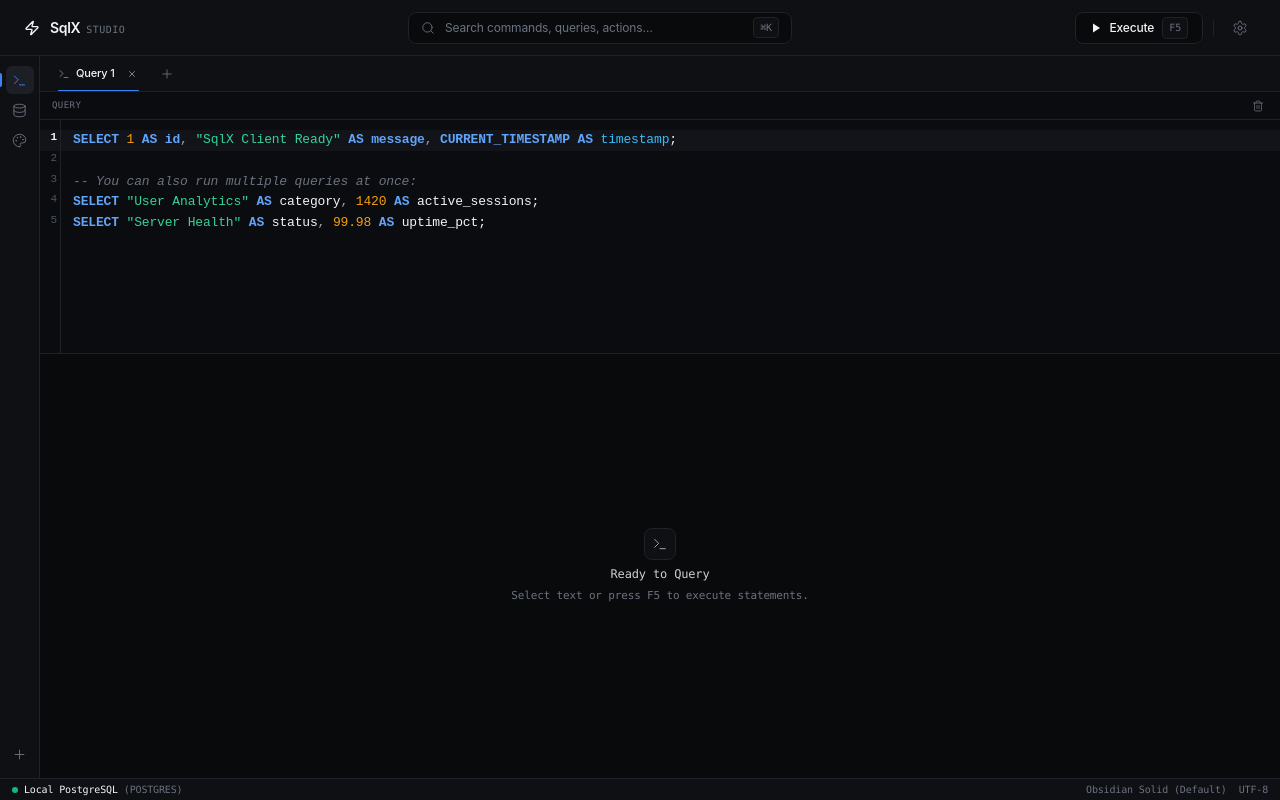
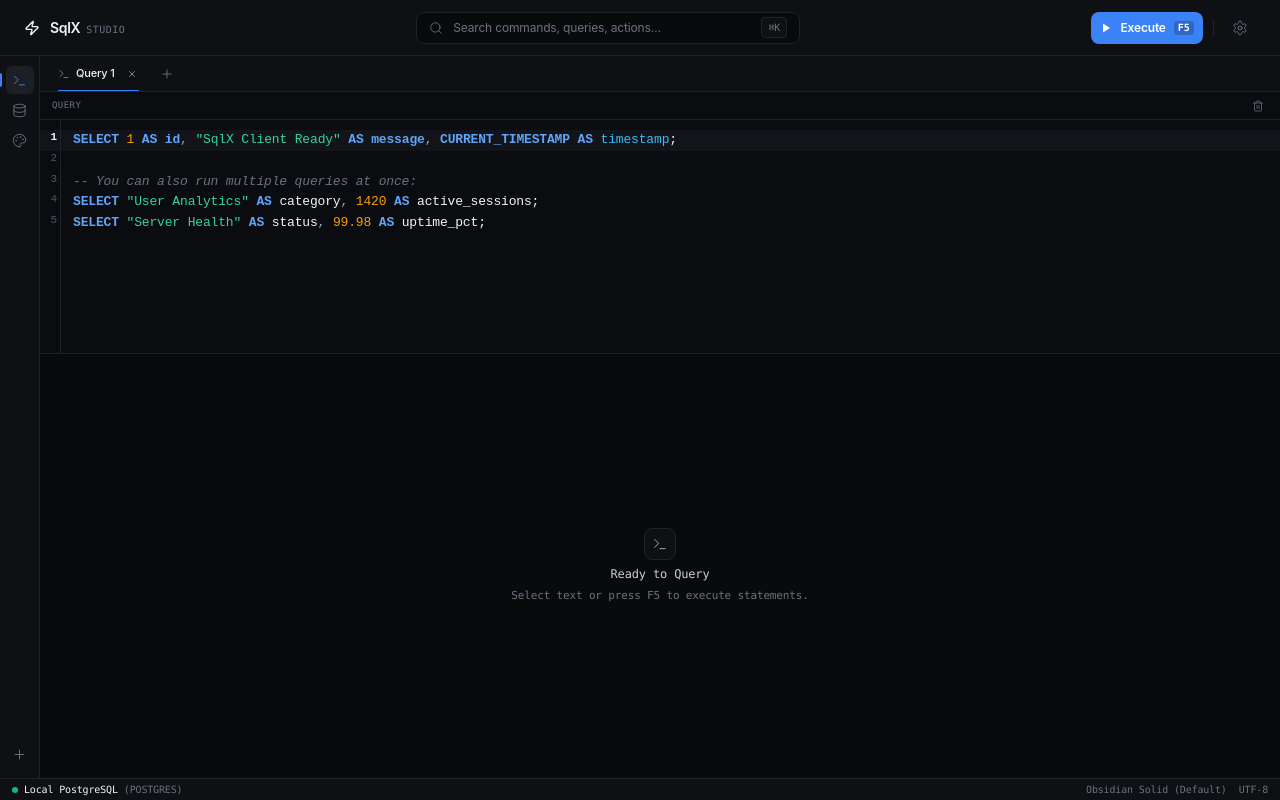
Before and after one commit to mohitdevx/SqlX-, a React (Vite) app: page / in a window 1280 px wide. Built offline with nearby package versions, Linux system fonts and the light colour scheme.

Commit message:
fix: resolve CI workflow pnpm/rustfmt failures and lock execute button dimensions with solid theme styling

```diff
--- a/src/App.tsx
+++ b/src/App.tsx
@@ -224,10 +224,10 @@
                         onClick={() => {
                           if (activeConnectionId) runActiveQuery(activeConnectionId);
                         }}
-                        className="flex items-center gap-1 px-1.5 py-0.5 rounded bg-tx-primary text-tx-inverse hover:opacity-90 text-[9px] font-semibold transition-colors shadow-sm"
+                        className="flex items-center gap-1 px-2 py-0.5 rounded bg-accent-primary text-accent-text hover:bg-accent-primary-hover text-[9px] font-semibold transition-colors shadow-sm"
                       >
                         <Play className="w-2 h-2 fill-current" strokeWidth={0} />
-                        <span>Run Selection</span>
+                        <span>Run</span>
                       </button>
                     )}
 
--- a/src/components/layout/TitleBar.tsx
+++ b/src/components/layout/TitleBar.tsx
@@ -51,7 +51,7 @@
 
       {/* ── Right: Execute & Settings ── */}
       <div className="flex items-center gap-2.5 shrink-0">
-        {/* Execute Query Button */}
+        {/* Execute / Run Button (Fixed width, never expands/contracts, solid theme color) */}
         <button
           onClick={() => {
             if (activeConnectionId) {
@@ -59,31 +59,17 @@
             }
           }}
           disabled={!activeConnectionId || isRunning}
-          className={`group flex items-center gap-2 h-8 px-3.5 rounded-lg text-xs font-medium transition-all duration-150 disabled:opacity-25 disabled:pointer-events-none shadow-sm ${
-            isRunning
-              ? 'bg-bg-overlay text-tx-muted border border-border-subtle'
-              : hasSelection
-                ? 'bg-tx-primary text-tx-inverse hover:opacity-90 font-semibold'
-                : 'bg-bg-base text-tx-primary border border-border-subtle hover:border-border-default hover:bg-bg-overlay'
-          }`}
+          className="group flex items-center justify-center gap-2 h-8 w-[112px] shrink-0 rounded-lg text-xs font-semibold bg-accent-primary text-accent-text hover:bg-accent-primary-hover active:bg-accent-primary-active transition-all duration-150 disabled:opacity-50 disabled:cursor-not-allowed shadow-sm select-none"
+          title={hasSelection ? 'Run selected SQL (F5)' : 'Execute SQL script (F5)'}
         >
           {isRunning ? (
-            <Loader2 className="w-3.5 h-3.5 animate-spin" strokeWidth={2} />
+            <Loader2 className="w-3.5 h-3.5 animate-spin text-accent-text" strokeWidth={2} />
           ) : (
-            <Play
-              className={`w-3 h-3 ${hasSelection ? 'fill-tx-inverse' : 'fill-current'}`}
-              strokeWidth={0}
-            />
+            <Play className="w-3 h-3 fill-current text-accent-text" strokeWidth={0} />
           )}
-          <span>{isRunning ? 'Running' : hasSelection ? 'Run Selection' : 'Execute'}</span>
+          <span className="truncate">{hasSelection ? 'Run' : 'Execute'}</span>
           {!isRunning && (
-            <kbd
-              className={`text-[10px] font-mono px-1.5 py-0.5 rounded ${
-                hasSelection
-                  ? 'bg-tx-inverse/10 text-tx-inverse'
-                  : 'bg-bg-surface text-tx-muted border border-border-subtle'
-              }`}
-            >
+            <kbd className="text-[10px] font-mono px-1 py-0.5 rounded bg-black/20 text-accent-text/90 leading-none">
               F5
             </kbd>
           )}
```
Also changed, not shown: 2 other files (tests, documents, lock files or other folders).
